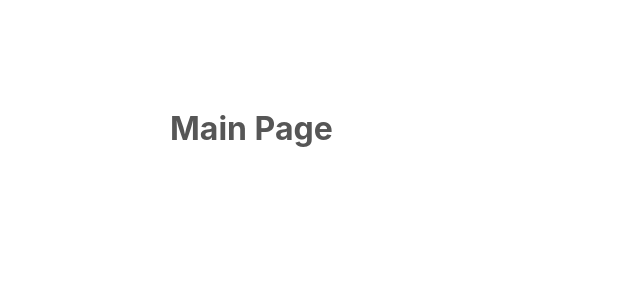
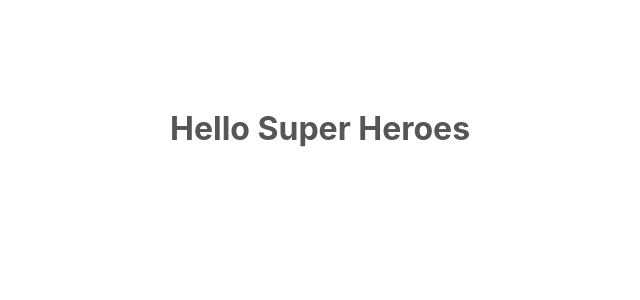
Before and after one commit to MayconnW/super_heroes, a React (Create React App) app: page / in a window 1280 px wide. Shown: the top 300 px of the page, without its empty margins (132-772 px from the left). Built offline with nearby package versions, Linux system fonts and the light colour scheme.

Commit message:
Changes to test Heroku integration with GitHub

```diff
--- a/src/pages/main/index.js
+++ b/src/pages/main/index.js
@@ -3,5 +3,5 @@ import React from "react";
 // import { Container } from './styles';
 
 export default function main() {
-  return <h1>Main Page</h1>;
+  return <h1>Hello Super Heroes</h1>;
 }
```
